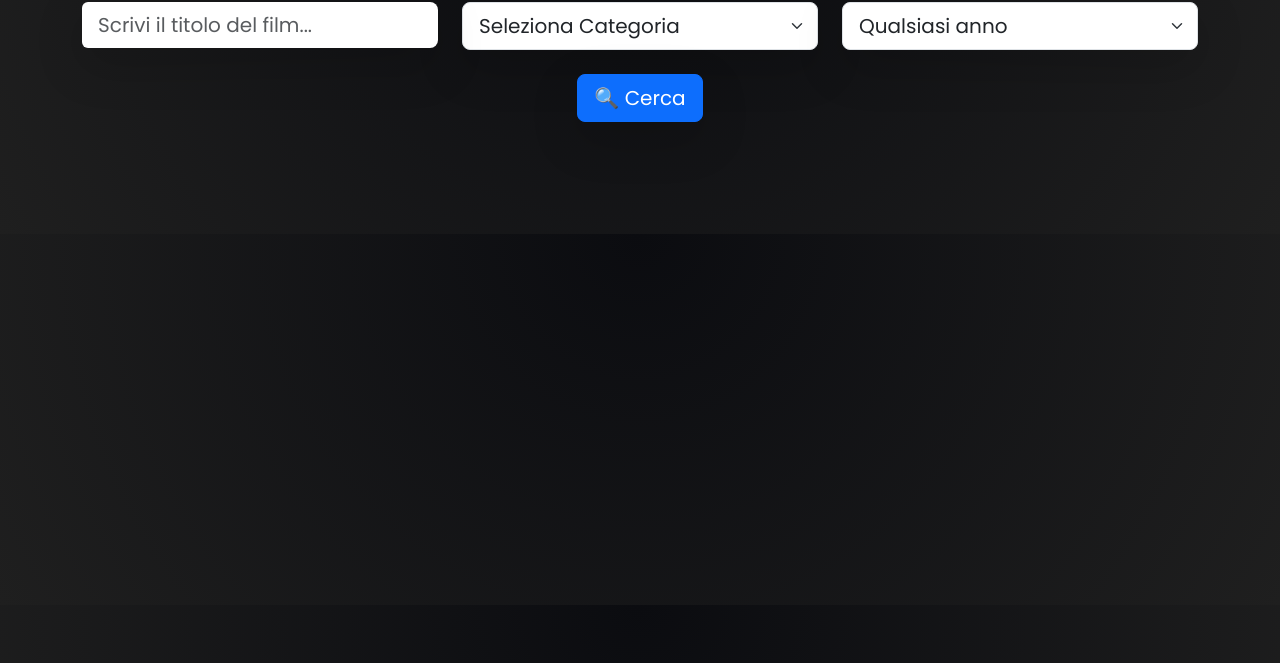
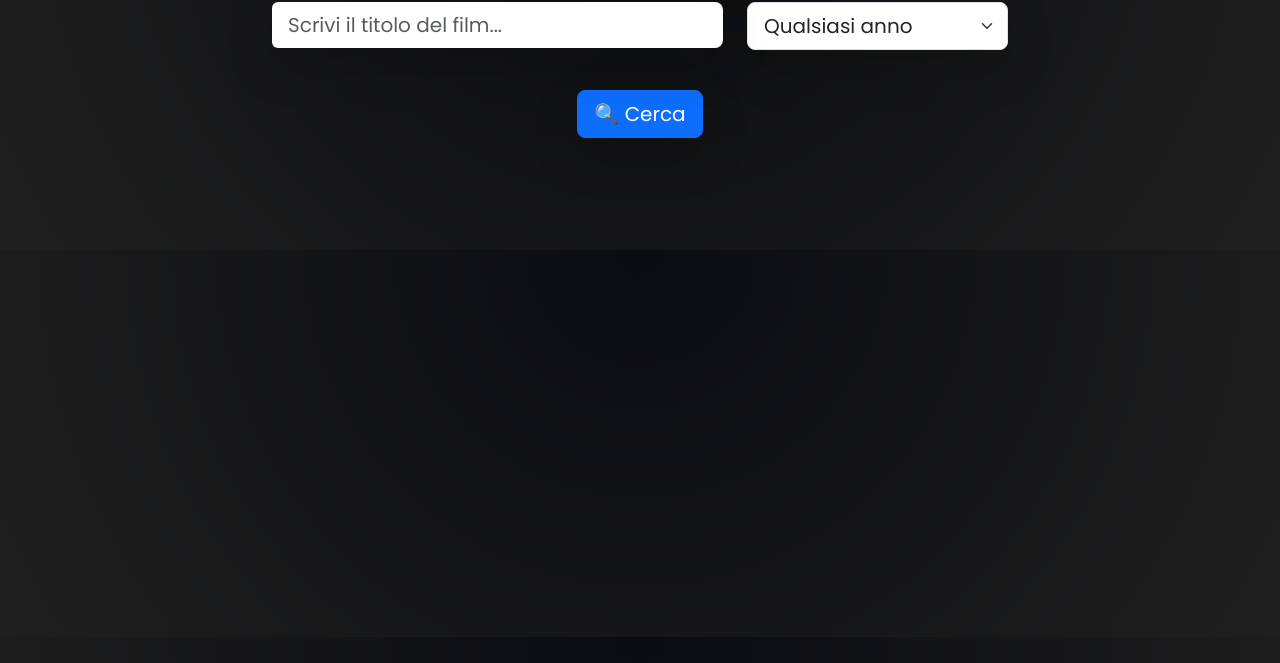
Before and after one commit to MattiaGali/progettoFilmTPSI, a plain HTML site: page progTPSI/index.html in a window 1280 px wide. Shown: the part 137-800 px from the top of the page. Drawn offline with nearby package versions, Linux system fonts and the light colour scheme.

Commit message:
Update index.html
tolta la categoria per mancata funzionalità di omdb

```diff
--- a/progTPSI/index.html
+++ b/progTPSI/index.html
@@ -5,71 +5,52 @@
   <meta name="viewport" content="width=device-width, initial-scale=1.0">
   <title>Cerca Film - OMDb</title>
 
-  <!-- Bootstrap CSS -->
   <link href="https://cdn.jsdelivr.net/npm/bootstrap@5.3.3/dist/css/bootstrap.min.css" rel="stylesheet">
-
-  <!-- Google Font -->
   <link href="https://fonts.googleapis.com/css2?family=Poppins:wght@400;600&display=swap" rel="stylesheet">
-
-  <!-- Custom CSS -->
   <link rel="stylesheet" href="style.css">
 </head>
+
 <body class="bg-dark text-light">
 
   <div class="container py-5">
-    <h1 class="text-center mb-4 display-4">🎬 Cerca un Film</h1>
+    <h1 class="text-center mb-4 display-4">🎬 FilmHunt</h1>
 
-    <!-- Search Bar and Filters -->
-    <div class="row mb-4">
-      <div class="col-md-4">
+    <!-- Search Bar + Year -->
+    <div class="row mb-4 justify-content-center">
+      <div class="col-md-5 mb-3">
         <div class="input-group input-group-lg shadow-lg">
           <input type="text" id="searchInput" class="form-control border-0 rounded-start" placeholder="Scrivi il titolo del film...">
         </div>
       </div>
-      <div class="col-md-4">
-        <select id="categoryFilter" class="form-select form-select-lg shadow-lg">
-          <option value="">Seleziona Categoria</option>
-          <option value="action">Azione</option>
-          <option value="comedy">Commedia</option>
-          <option value="drama">Drammatico</option>
-          <option value="fantasy">Fantasy</option>
-          <option value="horror">Horror</option>
-          <option value="science fiction">Fantascienza</option>
-          <option value="thriller">Thriller</option>
-        </select>
-      </div>
-      <div class="col-md-4">
+
+      <div class="col-md-3 mb-3">
         <select id="yearFilter" class="form-select form-select-lg shadow-lg">
           <option value="">Qualsiasi anno</option>
-          <!-- Gli anni saranno caricati dinamicamente -->
         </select>
       </div>
     </div>
 
-    <!-- Search Button -->
     <div class="text-center mb-4">
       <button id="searchBtn" class="btn btn-primary btn-lg shadow-lg">🔍 Cerca</button>
     </div>
 
-    <!-- Movie Results -->
     <div id="movieList" class="row gy-4"></div>
 
-    <!-- Pagination -->
-    <nav id="pagination" aria-label="Page navigation example" class="mt-5">
+    <nav id="pagination" class="mt-5">
       <ul class="pagination justify-content-center"></ul>
     </nav>
   </div>
 
-  <!-- Modal for Movie Details -->
+  <!-- Modal -->
   <div class="modal fade" id="movieModal" tabindex="-1" aria-hidden="true">
     <div class="modal-dialog modal-dialog-centered modal-lg">
       <div class="modal-content bg-dark text-light border-light">
         <div class="modal-header border-light">
           <h5 class="modal-title" id="movieTitle"></h5>
-          <button type="button" class="btn-close btn-close-white" data-bs-dismiss="modal" aria-label="Chiudi"></button>
+          <button type="button" class="btn-close btn-close-white" data-bs-dismiss="modal"></button>
         </div>
         <div class="modal-body d-flex flex-column flex-md-row align-items-start">
-          <img id="moviePoster" class="img-fluid rounded me-md-4 mb-3 mb-md-0" style="max-width: 250px;">
+          <img id="moviePoster" class="img-fluid rounded me-md-4 mb-3" style="max-width: 250px;">
           <div>
             <p><strong>Anno:</strong> <span id="movieYear"></span></p>
             <p id="moviePlot"></p>
@@ -79,10 +60,7 @@
     </div>
   </div>
 
-  <!-- Bootstrap JS -->
   <script src="https://cdn.jsdelivr.net/npm/bootstrap@5.3.3/dist/js/bootstrap.bundle.min.js"></script>
-
-  <!-- Custom JS -->
   <script src="script.js"></script>
 </body>
 </html>
```
